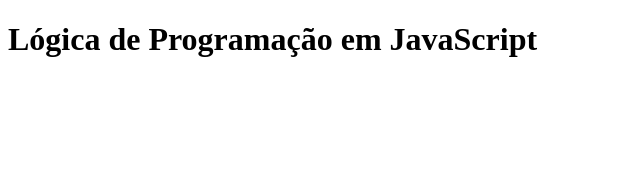
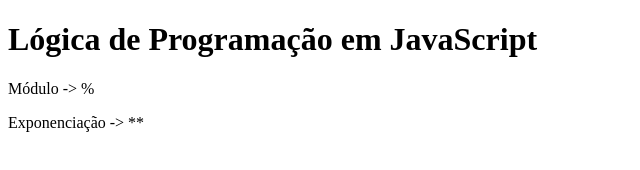
Before and after one commit to juliafclima/javascript-womakerscode, a plain HTML site: page Serliv/Aula06/aula06.html in a window 1280 px wide. Shown: the whole page, without its empty margins (0-640 px from the left). Drawn offline with Linux system fonts and the light colour scheme.

Commit message:
exponenciacao e modulo

```diff
--- a/Serliv/Aula06/aula06.html
+++ b/Serliv/Aula06/aula06.html
@@ -13,7 +13,8 @@
 <body>
     <main>
         <h1>Lógica de Programação em JavaScript</h1>
-        <p></p>
+        <p>Módulo -> %</p>
+        <p>Exponenciação -> **</p>
 
     </main>
 
```
